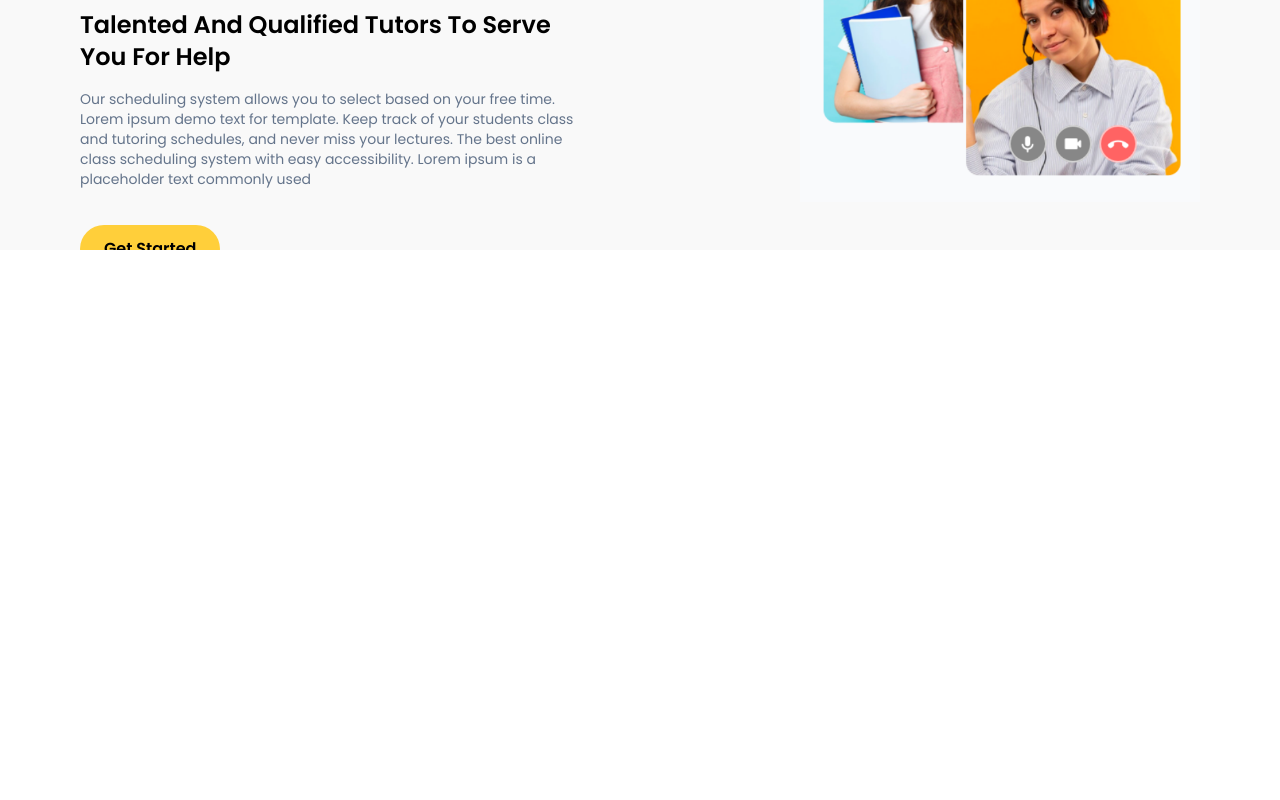
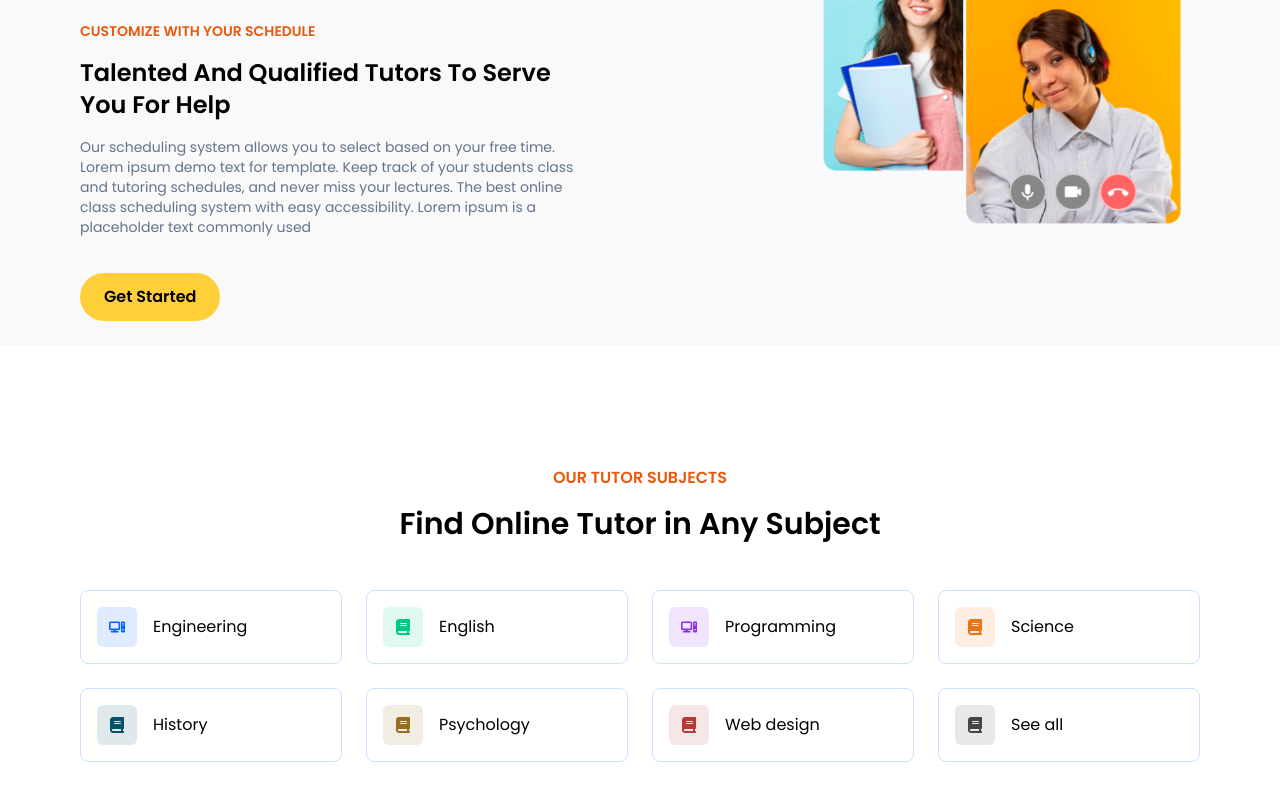
Before and after one commit to Hasanat902/e-tutor, a React (Vite) app: page / in a window 1280 px wide. Shown: the part 2066-2866 px from the top of the page. Before the commit the page ends 2316 px from the top, so only its background shows below. Built offline with nearby package versions, Linux system fonts and the light colour scheme.

Commit message:
added subject section

```diff
--- a/src/App.jsx
+++ b/src/App.jsx
@@ -6,6 +6,7 @@
 import Img1 from "./assets/banner1.png"
 import Img2 from "./assets/banner2.png"
 import Banner from "./components/Banner/Banner"
+import Subject from "./components/Subject/Subject"
 
 const BannerData = {
   image: Img1,
@@ -37,6 +38,7 @@
       <ChooseUs />
       <Banner {...BannerData} />
       <Banner {...BannerData2} reverse={true} />
+      <Subject />
     </main>
   )
 }
--- a/src/components/Banner/Banner.jsx
+++ b/src/components/Banner/Banner.jsx
@@ -3,7 +3,7 @@
 
 const Banner = ({ image, title, subtitle, tag, reverse }) => {
   return (
-    <div className="bg-[#f9f9f9] pb-12">
+    <div className="bg-[#f9f9f9] pb-24">
       <div className="container">
         <div className="grid grid-cols-1 md:grid-cols-2 space-y-6 md:space-y-0">
           {/* banner image */}
--- /dev/null
+++ b/src/components/Subject/Subject.jsx
@@ -0,0 +1,110 @@
+import { motion } from "framer-motion";
+import { FaBook, FaComputer } from "react-icons/fa6";
+
+const subjectList = [
+  {
+    id: 1,
+    name: "Engineering",
+    icon: <FaComputer />,
+    color: "#0063ff",
+    delay: 0.2,
+  },
+  {
+    id: 2,
+    name: "English",
+    icon: <FaBook />,
+    color: "#00c986",
+    delay: 0.3,
+  },
+  {
+    id: 3,
+    name: "Programming",
+    icon: <FaComputer />,
+    color: "#922aee",
+    delay: 0.4,
+  },
+  {
+    id: 4,
+    name: "Science",
+    icon: <FaBook />,
+    color: "#ea7516",
+    delay: 0.5,
+  },
+  {
+    id: 5,
+    name: "History",
+    icon: <FaBook />,
+    color: "#075267",
+    delay: 0.6,
+  },
+  {
+    id: 6,
+    name: "Psychology",
+    icon: <FaBook />,
+    color: "#986d1d",
+    delay: 0.7,
+  },
+  {
+    id: 7,
+    name: "Web design",
+    icon: <FaBook />,
+    color: "#b93838",
+    delay: 0.8,
+  },
+  {
+    id: 8,
+    name: "See all",
+    icon: <FaBook />,
+    color: "#464646",
+    delay: 0.9,
+  },
+];
+
+const Subject = () => {
+  return (
+    <>
+      <div className="container py-14 md:py-24">
+        {/* header section */}
+        <div className="space-y-4 p-6 text-center max-w-[600px] mx-auto mb-6">
+          <h1 className="uppercase font-semibold text-orange-600">
+            Our tutor subjects
+          </h1>
+          <p className="font-semibold text-3xl">
+            Find Online Tutor in Any Subject
+          </p>
+        </div>
+        {/* cards section */}
+        <div className="grid grid-cols-1 sm:grid-cols-2 md:grid-cols-4 gap-6">
+          {subjectList.map((subject) => {
+            return (
+              <motion.div
+                key={subject.id}
+                initial={{ opacity: 0, x: -200 }}
+                whileInView={{ opacity: 1, x: 0 }}
+                transition={{
+                  type: "spring",
+                  stiffness: 100,
+                  delay: subject.delay,
+                }}
+                className="border rounded-lg border-secondary/20 p-4 flex justify-start items-center gap-4 hover:!scale-105 hover:shadow-xl duration-200 cursor-pointer"
+              >
+                <div
+                  style={{
+                    color: subject.color,
+                    backgroundColor: subject.color + "20",
+                  }}
+                  className="w-10 h-10 rounded-md flex justify-center items-center"
+                >
+                  {subject.icon}
+                </div>
+                <p>{subject.name}</p>
+              </motion.div>
+            );
+          })}
+        </div>
+      </div>
+    </>
+  );
+};
+
+export default Subject;
```
